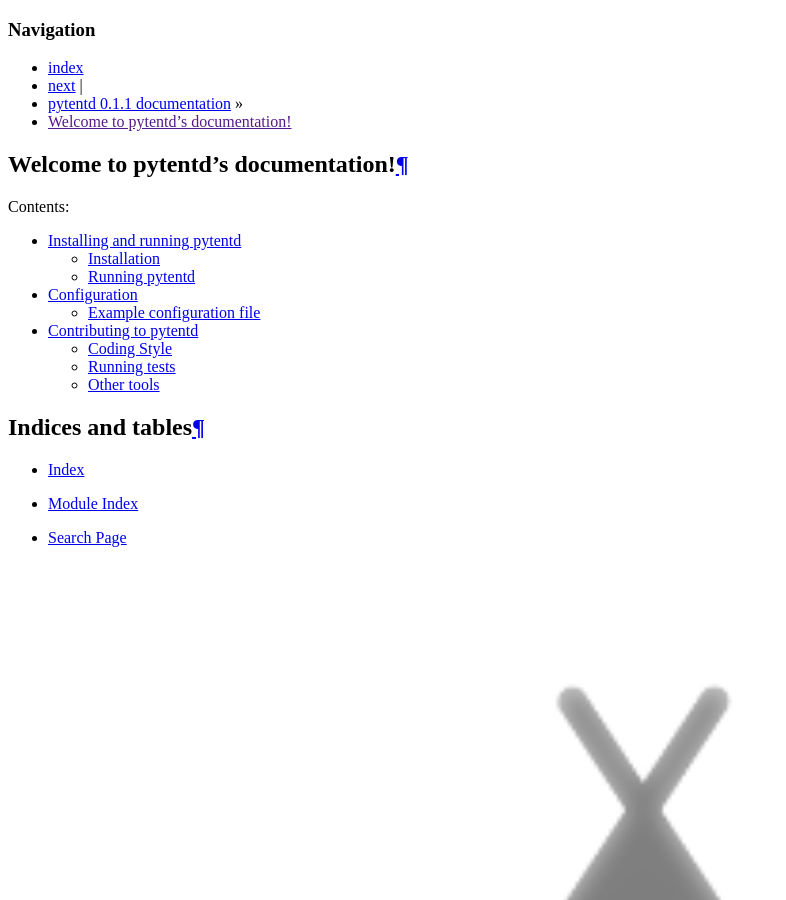
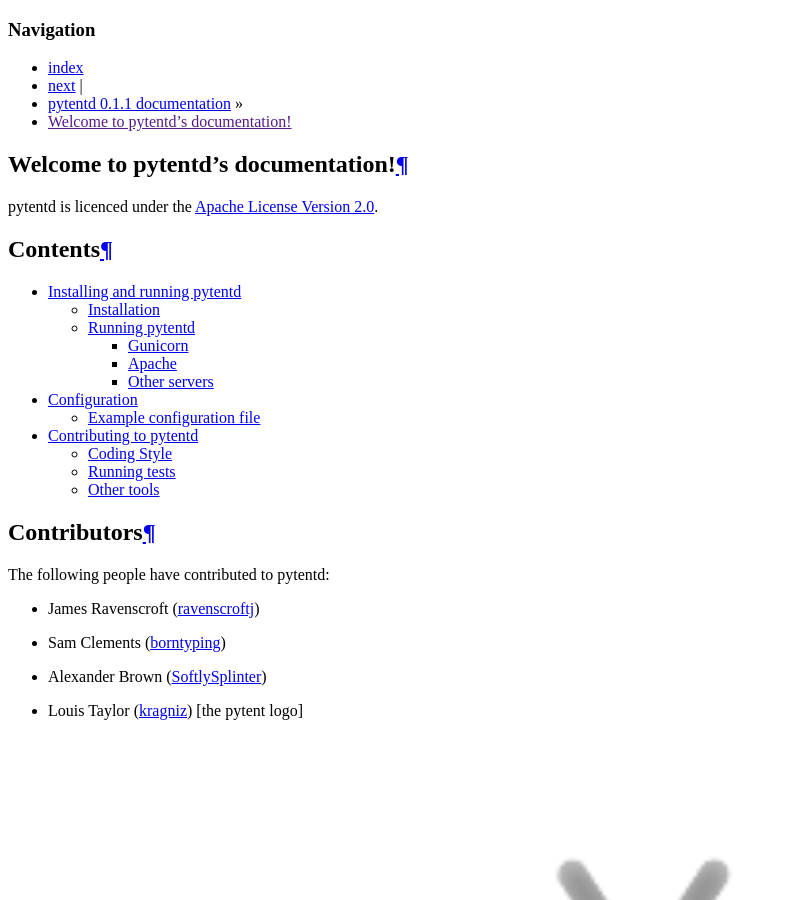
Before and after one commit to pytent/pytentd, a Sphinx documentation site: the page built from docs/index.rst, in a window 1280 px wide and 900 px high. Shown: the whole window, without its empty margins (0-786 px from the left). Built offline with Sphinx 7.4.7, drawn with Linux system fonts in a browser that asks for light colours; the version number is read from the project's files by our own code; some of the changed text lies outside the part shown.

Commit message:
Added more information to index.rst

```diff
--- a/docs/index.rst
+++ b/docs/index.rst
@@ -1,18 +1,23 @@
 Welcome to pytentd's documentation!
 ===================================
 
-Contents:
+pytentd is licenced under the `Apache License Version 2.0 <http://www.apache.org/licenses/LICENSE-2.0>`_.
+
+Contents
+--------
 
 .. toctree::
-   :maxdepth: 2
 
    installation
    configuration
    development
 
-Indices and tables
-------------------
+Contributors
+--------------------
 
-* :ref:`genindex`
-* :ref:`modindex`
-* :ref:`search`
+The following people have contributed to pytentd:
+
+- James Ravenscroft (`ravenscroftj <https://github.com/ravenscroftj>`_)
+- Sam Clements (`borntyping <https://github.com/borntyping>`_)
+- Alexander Brown (`SoftlySplinter <https://github.com/SoftlySplinter>`_)
+- Louis Taylor (`kragniz <https://github.com/kragniz>`_) [the pytent logo]
```
Also changed, not shown: CONTRIBUTORS.rst (deleted, +0 -10 lines).
